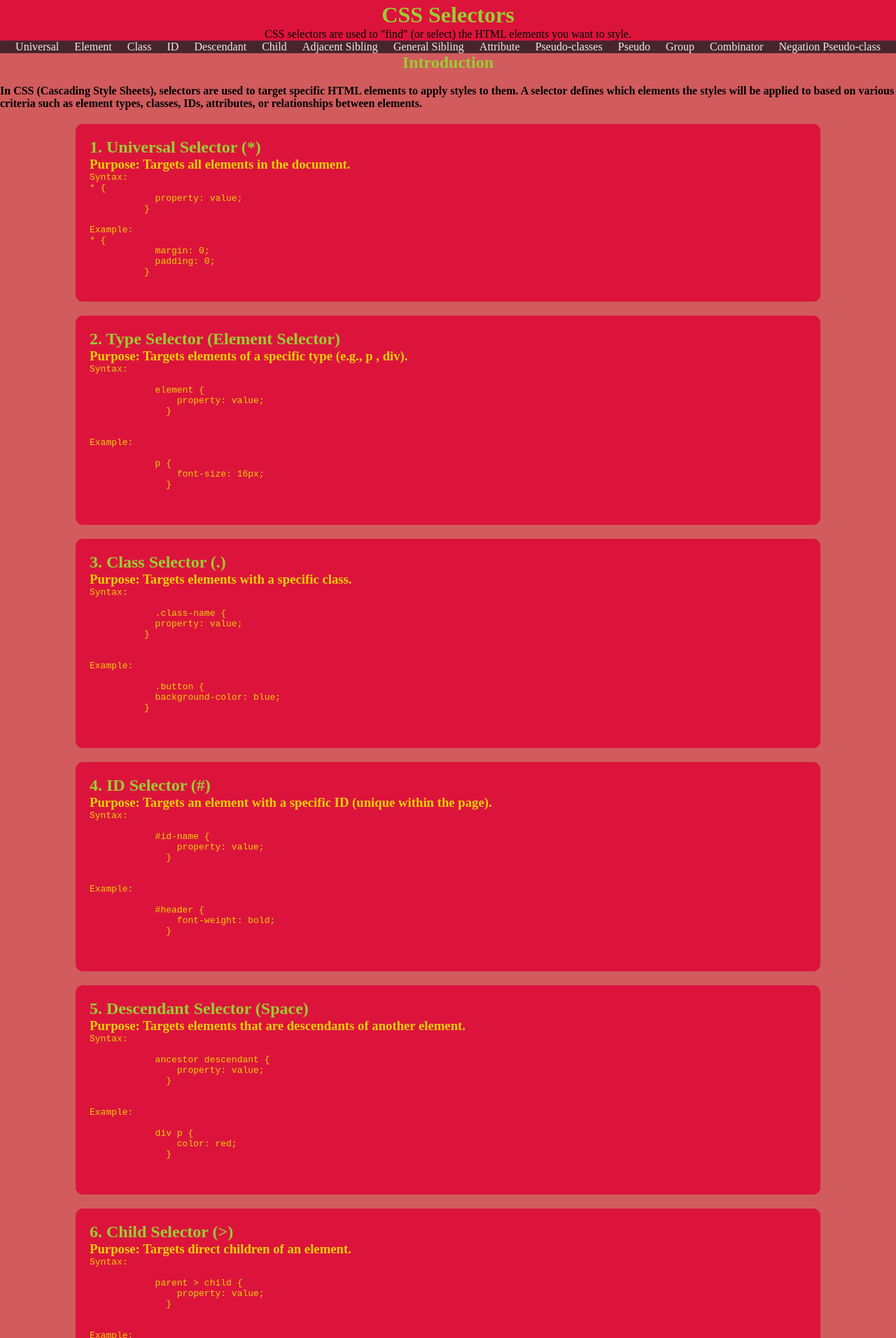
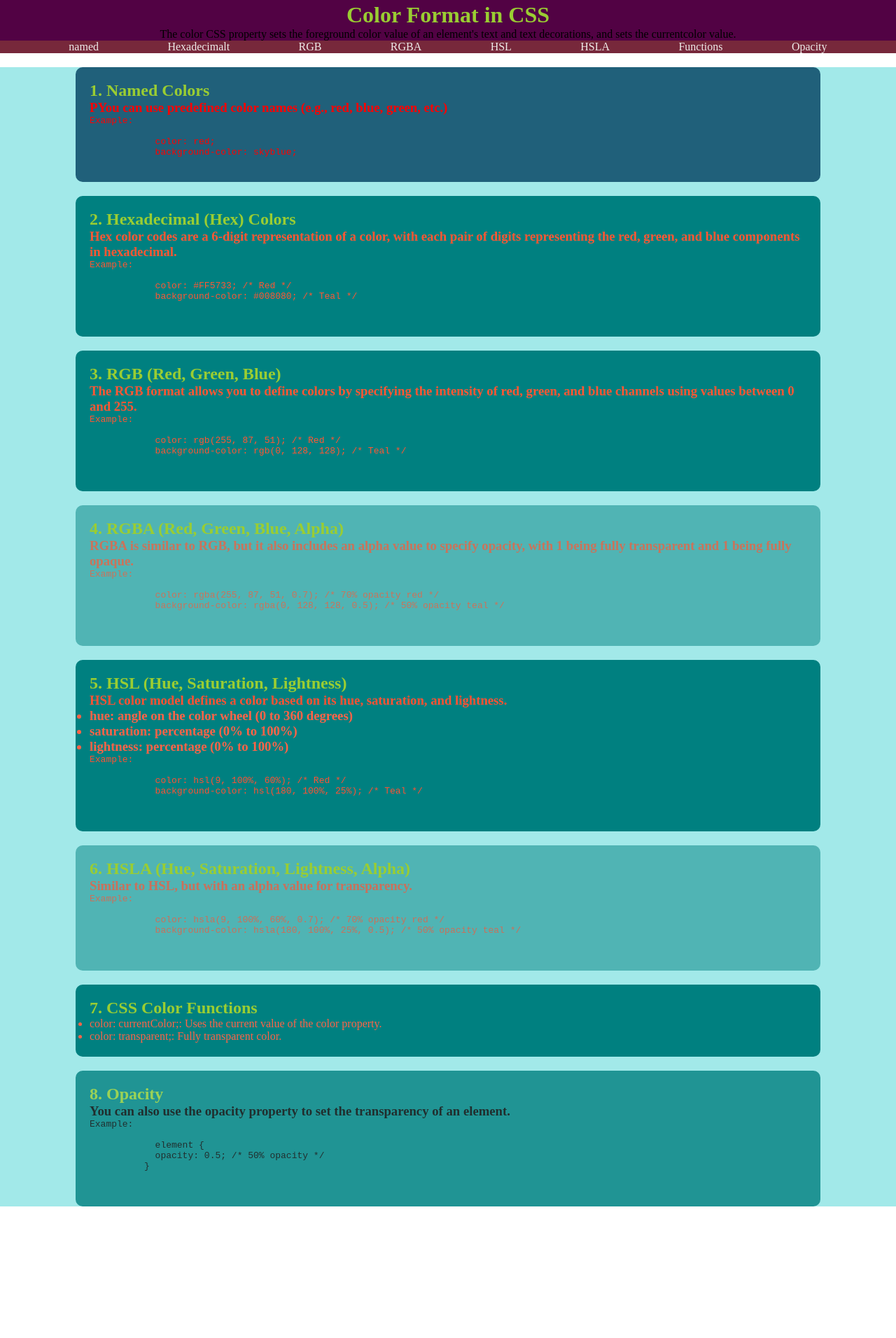
Before and after one commit to RajeshKumar01227/homework, a plain HTML site: page CSS Modules/Day-3 Colors and Bakground Colors/Module-03.html in a window 1280 px wide. Shown: the part 15-1927 px from the top of the page at 70% size. After the commit the page ends 1759 px from the top, so only its background shows below. Drawn offline with Linux system fonts and the light colour scheme.

Commit message:
Day 3 task complete

```diff
--- a/CSS Modules/Day-3 Colors and Bakground Colors/Module-03.html
+++ b/CSS Modules/Day-3 Colors and Bakground Colors/Module-03.html
@@ -12,11 +12,11 @@
         }
         header{
             text-align: center;
-            background-color: crimson;
+            background-color: rgb(82, 2, 68);
 
         }
         nav{
-            background-color: rgb(72, 37, 45);
+            background-color: rgb(119, 40, 59);
             justify-content: space-evenly;
             display: flex;
         }
@@ -26,7 +26,8 @@
 
         }
         section{
-            background-color: rgb(209, 91, 93);
+           background-color: rgb(162, 233, 233);
+           background-size: cover;
             align-items: center;
             justify-items: center;
 
@@ -35,9 +36,7 @@
 
              margin: auto;
              overflow: hidden;
-             background-color: crimson;
              border-radius: 10px;
-             color: rgb(234, 208, 5);
              width: 80%;
              margin: 20px;
              padding: 20px;
@@ -49,300 +48,181 @@
         h1{
             color: yellowgreen;
         }
+        #Named{
+            color: red;
+            background-color: rgb(32, 96, 122);
+
+        }
+
+        #Hexadecimal{
+            color: #FF5733; /* Red */
+            background-color: #008080; /* Teal */
+
+
+        }
+
+        #RGB{
+            color: rgb(255, 87, 51); /* Red */
+            background-color: rgb(0, 128, 128); /* Teal */
+
+
+        }
+
+        #RGBA{
+            color: rgba(255, 87, 51, 0.7); /* 70% opacity red */
+            background-color: rgba(0, 128, 128, 0.5); /* 50% opacity teal */
+
+        }
+
+        #HSL{
+            color: hsl(9, 100%, 60%); /* Red */
+            background-color: hsl(180, 100%, 25%); /* Teal */
+
+        }
+
+        #HSLA{
+            color: hsla(9, 100%, 60%, 0.7); /* 70% opacity red */
+            background-color: hsla(180, 100%, 25%, 0.5); /* 50% opacity teal */
+
+        }
+
+        #Functions{
+            color: currentColor;
+            color: transparent;
+            background-color: #008080;
+        }
+
+        ul{
+            color: tomato;
+        }
+        #Opacity{
+            opacity: 0.8;
+            background-color: #008080;
+        }
+
+
 
     </style>
 </head>
 
 <body>
 <header>
-    <br><h3><h1>CSS Selectors </h1><p>CSS selectors are used to "find" (or select) the HTML elements you want to style.</p>
+    <br><h3><h1>Color Format in CSS</h1><p>The color CSS property sets the foreground color value of an element's text and text decorations, and sets the currentcolor value.</p>
     <nav>
-        <a href="#universal">Universal</a>
-        <a href="#Element">Element</a>
-        <a href="#Class">Class</a>
-        <a href="#ID">ID</a>
-        <a href="#Descendant">Descendant</a>
-        <a href="#Child">Child</a>
-        <a href="#Adjacent Sibling">Adjacent Sibling</a>
-        <a href="#General Sibling">General Sibling</a>
-        <a href="#Attribute">Attribute</a>
-        <a href="#Pseudo-classes">Pseudo-classes</a>
-        <a href="# Pseudo"> Pseudo</a>
-        <a href="#Group">Group</a>
-        <a href="#Combinator">Combinator</a>
-        <a href="#Negation Pseudo-class">Negation Pseudo-class</a>
+        <a href="#Named">named</a>
+        <a href="#Hexadecimal">Hexadecimalt</a>
+        <a href="#RGB">RGB</a>
+        <a href="#RGBA">RGBA</a>
+        <a href="#HSL">HSL</a>
+        <a href="#HSLA">HSLA</a>
+        <a href="#Functions">Functions</a>
+        <a href="#Opacity">Opacity</a>
     </nav>
 </header>
 
+<section>
 
-<section>
-    <h1>Introduction</h1>
-    <br>
-    <h4>In CSS (Cascading Style Sheets), selectors are used to target specific HTML elements to apply styles to them. A selector defines which elements the styles will be applied to based on various criteria such as element types, classes, IDs, attributes, or relationships between elements.</h4>
-
-    <div  id="universal">
-        <h1>1. Universal Selector (*)</h1>
-        <h3>Purpose: Targets all elements in the document.</h3>
-        <pre>Syntax: <br><code>* {
-            property: value;
-          }
-          </code></pre>
-        <pre>Example: <br><code>* {
-            margin: 0;
-            padding: 0;
-          }
-          </code></pre>
+    <div  id="Named">
+        <h1>1. Named Colors</h1>
+        <h3>PYou can use predefined color names (e.g., red, blue, green, etc.)</h3>
+        <pre>Example: <br><code>
+            color: red;
+            background-color: skyblue;
+            </code></pre>
     </div>
 
-    <div id="Element">
-        <h1>2. Type Selector (Element Selector)</h1>
-        <h3>Purpose: Targets elements of a specific type (e.g., p , div).
-
-        </h3 id >
-        <pre>Syntax: <br><code>
-            element {
-                property: value;
-              }
-
-          </code></pre>
-        <pre>Example: <br><code>
-            p {
-                font-size: 16px;
-              }
-
-          </code></pre>
+    <div id="Hexadecimal">
+        <h1>2. Hexadecimal (Hex) Colors</h1>
+        <h3>Hex color codes are a 6-digit representation of a color, with each pair of digits representing the red, green, and blue components in hexadecimal.</h3>
+        <pre>Example:<br><code>
+            color: #FF5733; /* Red */
+            background-color: #008080; /* Teal */
+        </code>
+        </pre>
     </div>
 
-    <div id="Class">
-        <h1>3. Class Selector (.)</h1>
-        <h3>Purpose: Targets elements with a specific class.</h3>
-        <pre>Syntax: <br><code>
-            .class-name {
-            property: value;
-          }
-
-          </code></pre>
-        <pre>Example: <br><code>
-            .button {
-            background-color: blue;
-          }
-
-          </code></pre>
+    <div id="RGB">
+        <h1>3. RGB (Red, Green, Blue)
+        </h1>
+        <h3>The RGB format allows you to define colors by specifying the intensity of red, green, and blue channels using values between 0 and 255.</h3>
+        <pre>Example:<br><code>
+            color: rgb(255, 87, 51); /* Red */
+            background-color: rgb(0, 128, 128); /* Teal */
+            </code>
+        </pre>
     </div>
 
-    <div id="ID">
-        <h1>4. ID Selector (#)
+
+    <div id="RGBA">
+        <h1>4. RGBA (Red, Green, Blue, Alpha)
         </h1>
-        <h3>Purpose: Targets an element with a specific ID (unique within the page).
-
-        </h3>
-        <pre>Syntax: <br><code>
-            #id-name {
-                property: value;
-              }
-
-          </code></pre>
-        <pre>Example: <br><code>
-            #header {
-                font-weight: bold;
-              }
-
-          </code></pre>
+        <h3>RGBA is similar to RGB, but it also includes an alpha value to specify opacity, with 1 being fully transparent and 1 being fully opaque.
+            </h3>
+        <pre>Example:<br><code>
+            color: rgba(255, 87, 51, 0.7); /* 70% opacity red */
+            background-color: rgba(0, 128, 128, 0.5); /* 50% opacity teal */
+            </code>
+        </pre>
     </div>
 
-    <div id="Descendant">
-        <h1>5. Descendant Selector (Space)
+    <div id="HSL">
+        <h1>5. HSL (Hue, Saturation, Lightness)
         </h1>
-        <h3>Purpose: Targets elements that are descendants of another element.
-
-        </h3>
-        <pre>Syntax: <br><code>
-            ancestor descendant {
-                property: value;
-              }
-
-          </code></pre>
-        <pre>Example: <br><code>
-            div p {
-                color: red;
-              }
-
-          </code></pre>
+        <h3>HSL color model defines a color based on its hue, saturation, and lightness.
+            <ul>
+                <li>hue: angle on the color wheel (0 to 360 degrees)</li>
+                <li>saturation: percentage (0% to 100%) </li>
+                <li>lightness: percentage (0% to 100%)</li>
+            </ul>
+            </h3>
+        <pre>Example:<br><code>
+            color: hsl(9, 100%, 60%); /* Red */
+            background-color: hsl(180, 100%, 25%); /* Teal */
+            </code>
+        </pre>
     </div>
 
-    <div id="Child">
-        <h1>6. Child Selector (>)
-        </h1>
-        <h3>Purpose: Targets direct children of an element.
 
-        </h3>
-        <pre>Syntax: <br><code>
-            parent > child {
-                property: value;
-              }
-
-          </code></pre>
-        <pre>Example: <br><code>
-            ul > li {
-                list-style-type: none;
-              }
-
-          </code></pre>
+    <div id="HSLA">
+        <h1>6. HSLA (Hue, Saturation, Lightness, Alpha)
+            </h1>
+        <h3>Similar to HSL, but with an alpha value for transparency.</h3>
+        <pre>Example:<br><code>
+            color: hsla(9, 100%, 60%, 0.7); /* 70% opacity red */
+            background-color: hsla(180, 100%, 25%, 0.5); /* 50% opacity teal */
+            </code>
+        </pre>
     </div>
 
-    <div id="Adjacent Sibling">
-        <h1>7. Adjacent Sibling Selector (+)
-        </h1>
-        <h3>Purpose: Targets an element that is immediately preceded by a specific sibling element.
 
-        </h3>
-        <pre>Syntax: <br><code>
-            element1 + element2 {
-                property: value;
-              }
+    <div id="Functions">
+        <h1>7. CSS Color Functions</h1>
+        <ul>
+            <li>color: currentColor;: Uses the current value of the color property.</li>
+            <li>color: transparent;: Fully transparent color.</li>
+        </ul>
 
-          </code></pre>
-        <pre>Example: <br><code>
-            h1 + p {
-                margin-top: 0;
-              }
-
-          </code></pre>
     </div>
 
-    <div id="General Sibling">
-        <h1>8. General Sibling Selector (~)
-        </h1>
-        <h3>Purpose: Targets any sibling element that follows the first element (not necessarily immediately).
 
-        </h3>
-        <pre>Syntax: <br><code>
-            element1 ~ element2 {
-                property: value;
-              }
 
-          </code></pre>
-        <pre>Example: <br><code>
-            h1 ~ p {
-                color: green;
-              }
-
-          </code></pre>
+    <div id="Opacity">
+        <h1>8. Opacity</h1>
+        <h3>You can also use the opacity property to set the transparency of an element.</h3>
+        <pre>Example:<br><code>
+            element {
+            opacity: 0.5; /* 50% opacity */
+          }
+          </code>
+        </pre>
     </div>
 
-    <div id="Attribute">
-        <h1>9. Attribute Selector
-        </h1>
-        <h3>Purpose: Targets elements with a specific attribute or attribute value.
-
-        </h3>
-        <pre>Syntax: <br><code>
-            element[attribute="value"] {
-                property: value;
-              }
-
-          </code></pre>
-        <pre>Example: <br><code>
-            a[href^="https"] {
-                color: green;
-              }
-
-              input[type="text"] {
-                border: 1px solid gray;
-              }
 
 
-          </code></pre>
-    </div>
 
-    <div id="Pseudo-classes">
-        <h1>10. Pseudo-classes (:)
-        </h1>
-        <h3>Purpose: Targets elements in a specific state.
 
-        </h3>
-        <pre>Syntax: <br><code>
-            element:pseudo-class {
-                property: value;
-              }
 
-          </code></pre>
-        <pre>Example: <br><code>
-            a:hover {
-                color: red;
-              }
-              p:first-child {
-                font-weight: bold;
-              }
 
-          </code></pre>
-    </div>
-
-    <div id="Pseudo">
-        <h1>11. Pseudo-elements (::)
-        </h1>
-        <h3>Purpose: Targets specific parts of an element, such as the first letter, first line, or inserting content before/after an element.
-
-        </h3>
-        <pre>Syntax: <br><code>
-            element::pseudo-element {
-                property: value;
-              }
-
-          </code></pre>
-        <pre>Example: <br><code>p::first-letter {
-            font-size: 2em;
-          }
-
-          </code></pre>
-    </div>
-
-    <div id="Group">
-        <h1>12. Group Selector (,)
-        </h1>
-        <h3>Purpose: Combines multiple selectors to apply the same styles to different elements.
-
-        </h3>
-        <pre>Syntax: <br><code>
-            selector1, selector2, selector3 {
-                property: value;
-              }
-
-          </code></pre>
-        <pre>Example: <br><code>
-            h1, h2, h3 {
-                font-family: Arial, sans-serif;
-              }
-
-          </code></pre>
-    </div>
-
-    <div id="Combinator">
-        <h1>13. Combinator Selectors</h1>
-        <h3>Purpose: Combines different selectors to apply styles based on relationships between elements.</h3>
-        <pre>Examples:
-            Descendant (space): div p selects all < p> inside < div>.
-            Child (>): ul > li selects direct < li> children of < ul>.
-            Adjacent sibling (+): h1 + p selects the first < p> after an < h1>.
-            General sibling (~): h1 ~ p selects all < p> following an < h1>.
-            </pre>
-    </div>
-
-    <div id="Negation Pseudo-class">
-        <h1>14. Negation Pseudo-class (:not())</h1>
-        <h3>Purpose: Targets elements that do not match a certain selector.</h3>
-        <pre>Syntax: <br><code>
-            element:not(selector) {
-            property: value;
-          }
-
-          </code></pre>
-        <pre>Example: <br><code>
-            div:not(.active) {
-            background-color: lightgray;
-          }
-          </code></pre>
-    </div>
 </section>
 </body>
 </html>
```
Also changed, not shown: CSS Modules/index.html (+1 -1 lines).
